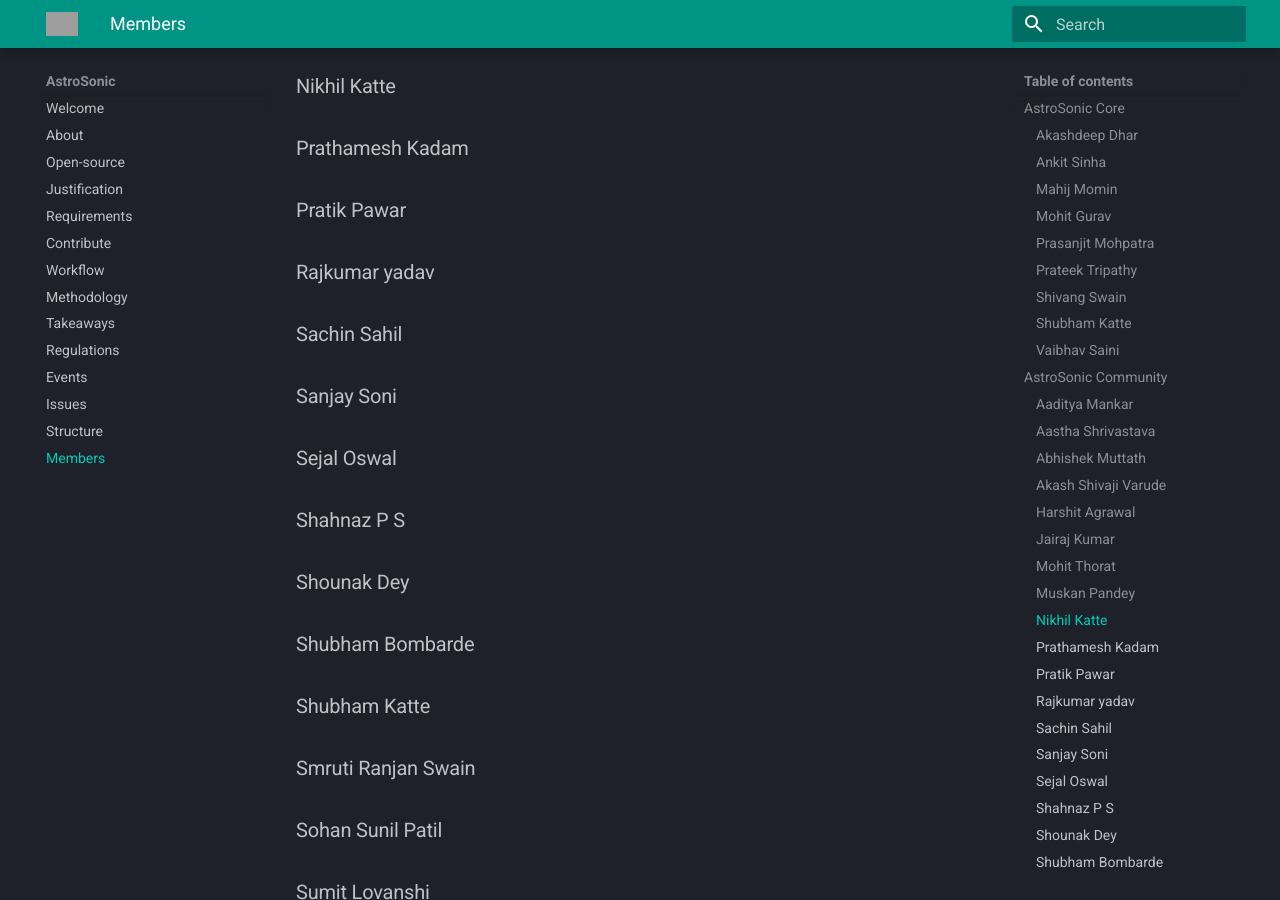
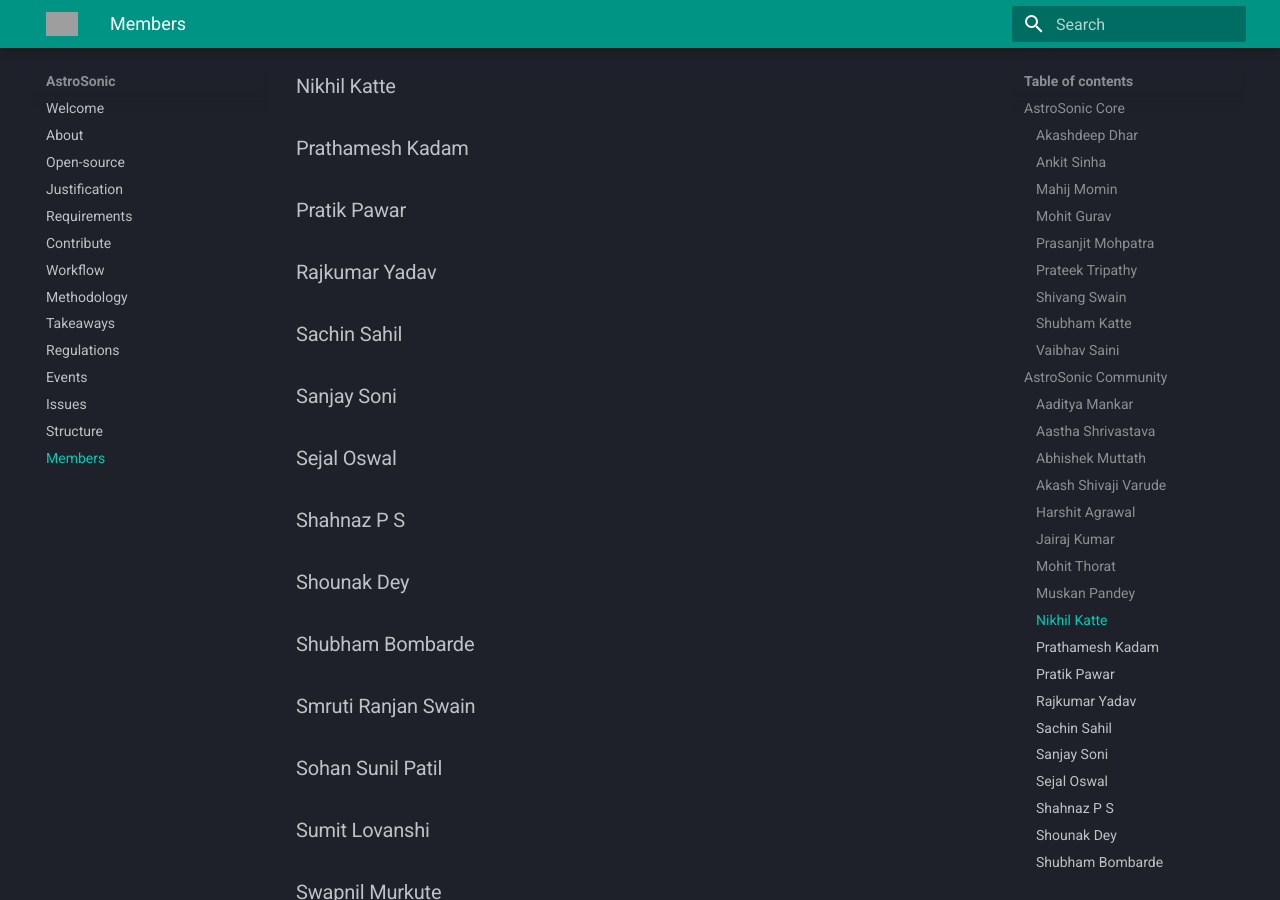
Before and after one commit to astrosonic/community-website, an MkDocs documentation site: the page built from docs/talkd.md, in a window 1280 px wide and 900 px high, scrolled down 1713 px. Built offline with MkDocs 1.6.1 and Material for MkDocs 9.7.7, drawn with Linux system fonts in a browser that asks for light colours; grey boxes are pictures that could not be loaded.

Commit message:
Missed a name

```diff
--- a/docs/talkd.md
+++ b/docs/talkd.md
@@ -44,14 +44,13 @@ Names are sorted in alphabetical order with no precedence.
 ### Nikhil Katte
 ### Prathamesh Kadam
 ### Pratik Pawar
-### Rajkumar yadav
+### Rajkumar Yadav
 ### Sachin Sahil
 ### Sanjay Soni
 ### Sejal Oswal
 ### Shahnaz P S
 ### Shounak Dey
 ### Shubham Bombarde
-### Shubham Katte
 ### Smruti Ranjan Swain
 ### Sohan Sunil Patil
 ### Sumit Lovanshi
```
